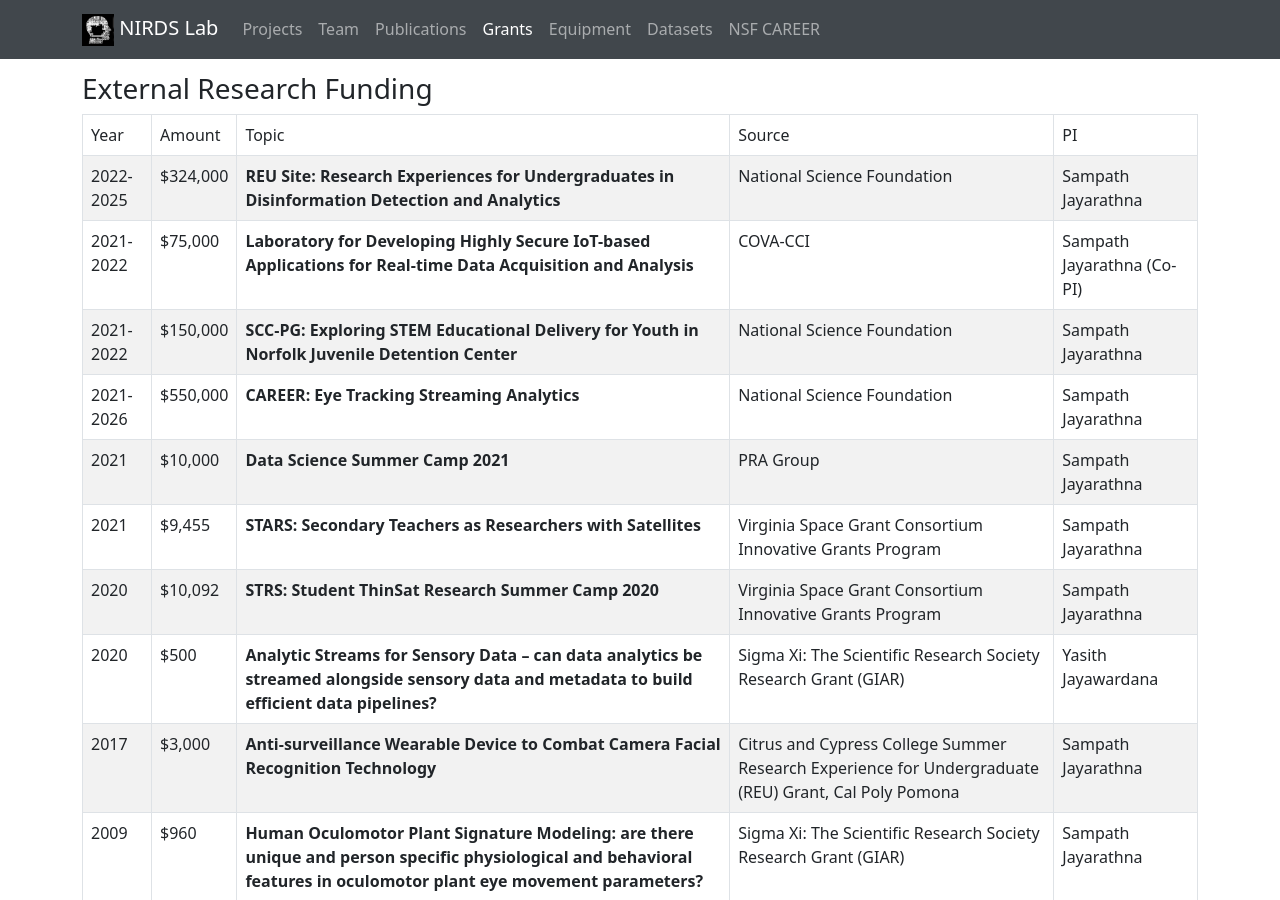
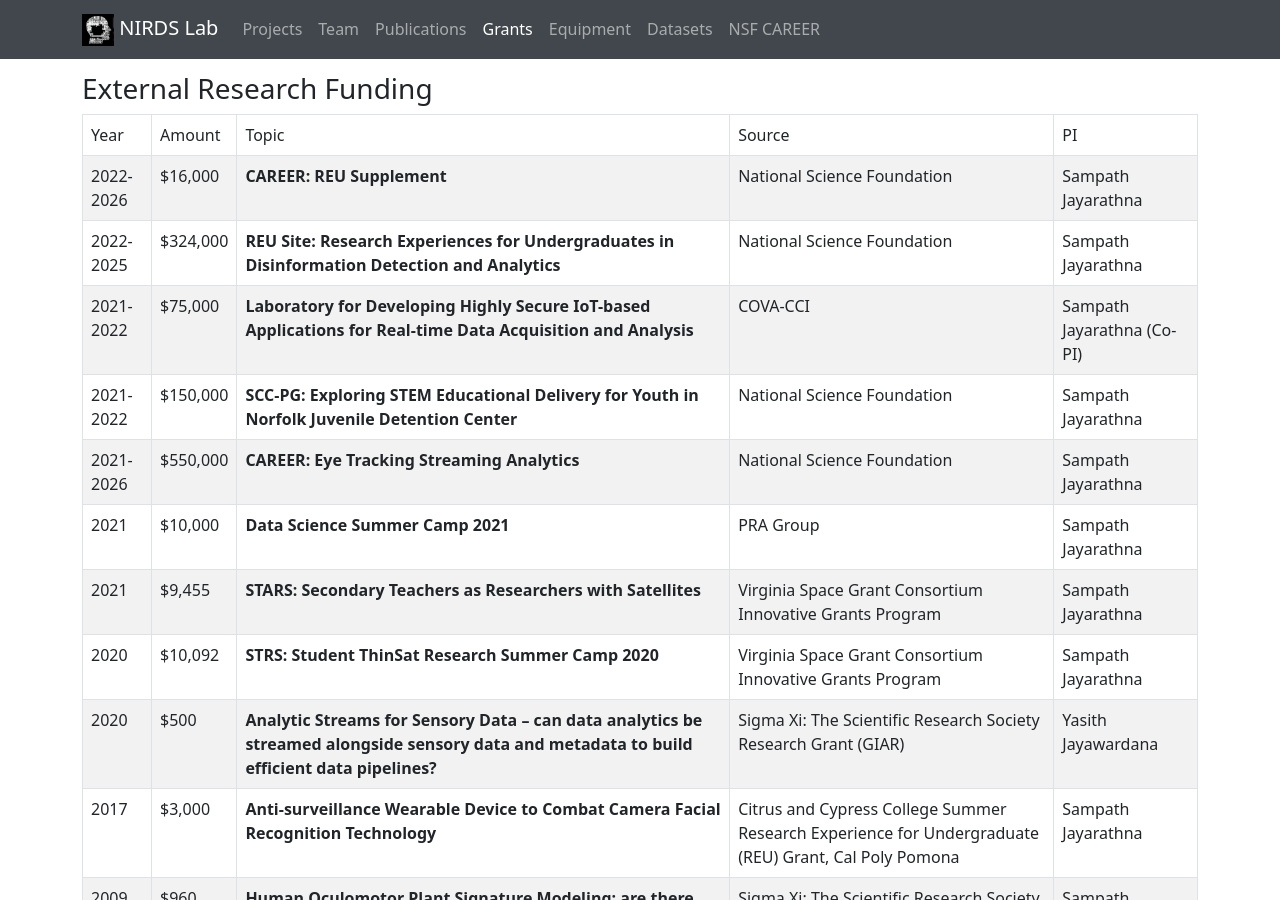
Before and after one commit to nirdslab/nirdslab.github.io, a Jekyll site: the page built from grants.md, in a window 1280 px wide and 900 px high. Built offline with Jekyll 4.4.1, drawn with Linux system fonts in a browser that asks for light colours.

Commit message:
Update grants.yml
added reu supplement

```diff
--- a/_data/grants.yml
+++ b/_data/grants.yml
@@ -1,5 +1,10 @@
 - type: "External Research Funding"
   grants:
+    - year: "2022-2026"
+      topic: "CAREER: REU Supplement"
+      amount: "$16,000"
+      from: "National Science Foundation"
+      to: "Sampath Jayarathna"
     - year: "2022-2025"
       topic: "REU Site: Research Experiences for Undergraduates in Disinformation Detection and Analytics"
       amount: "$324,000"
```
